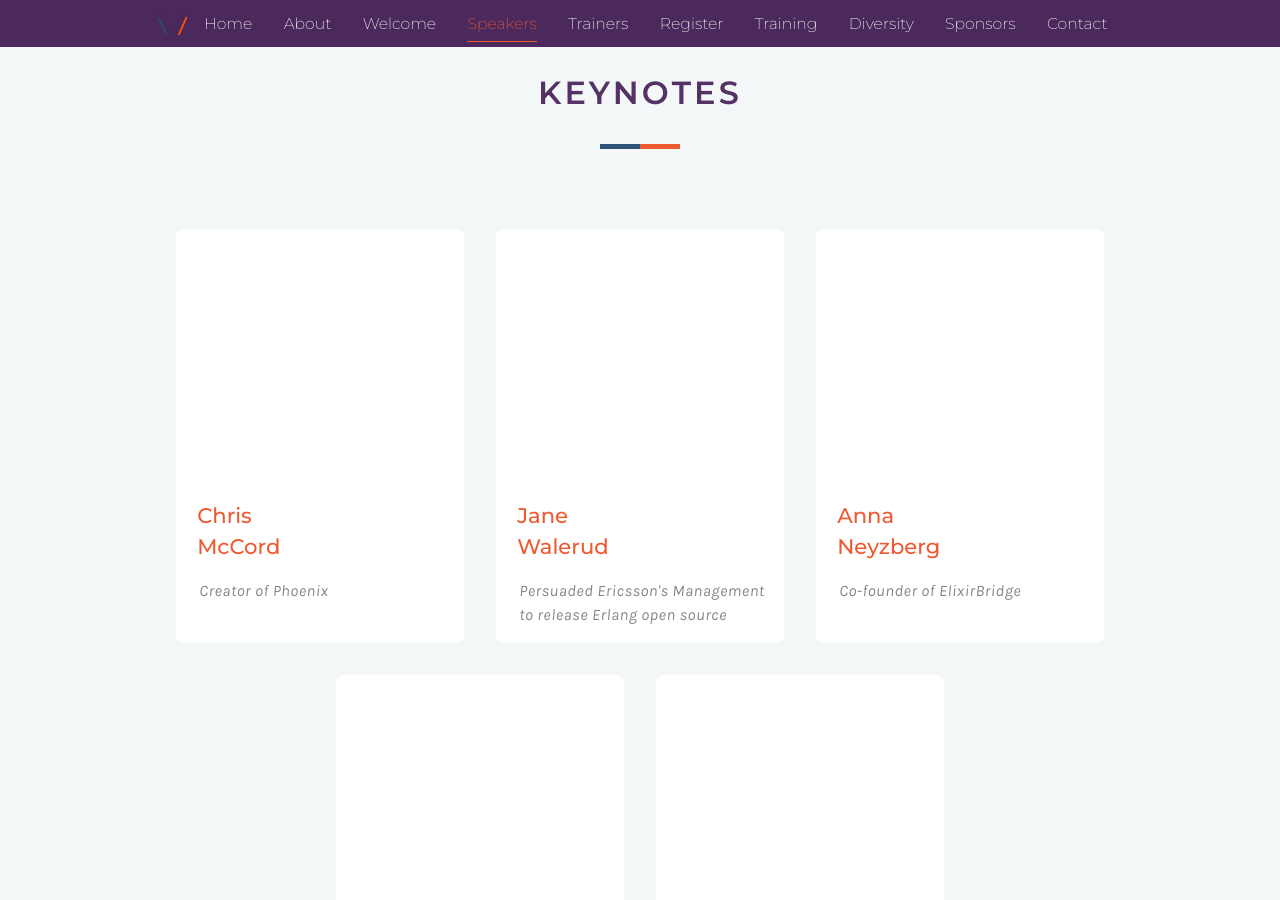
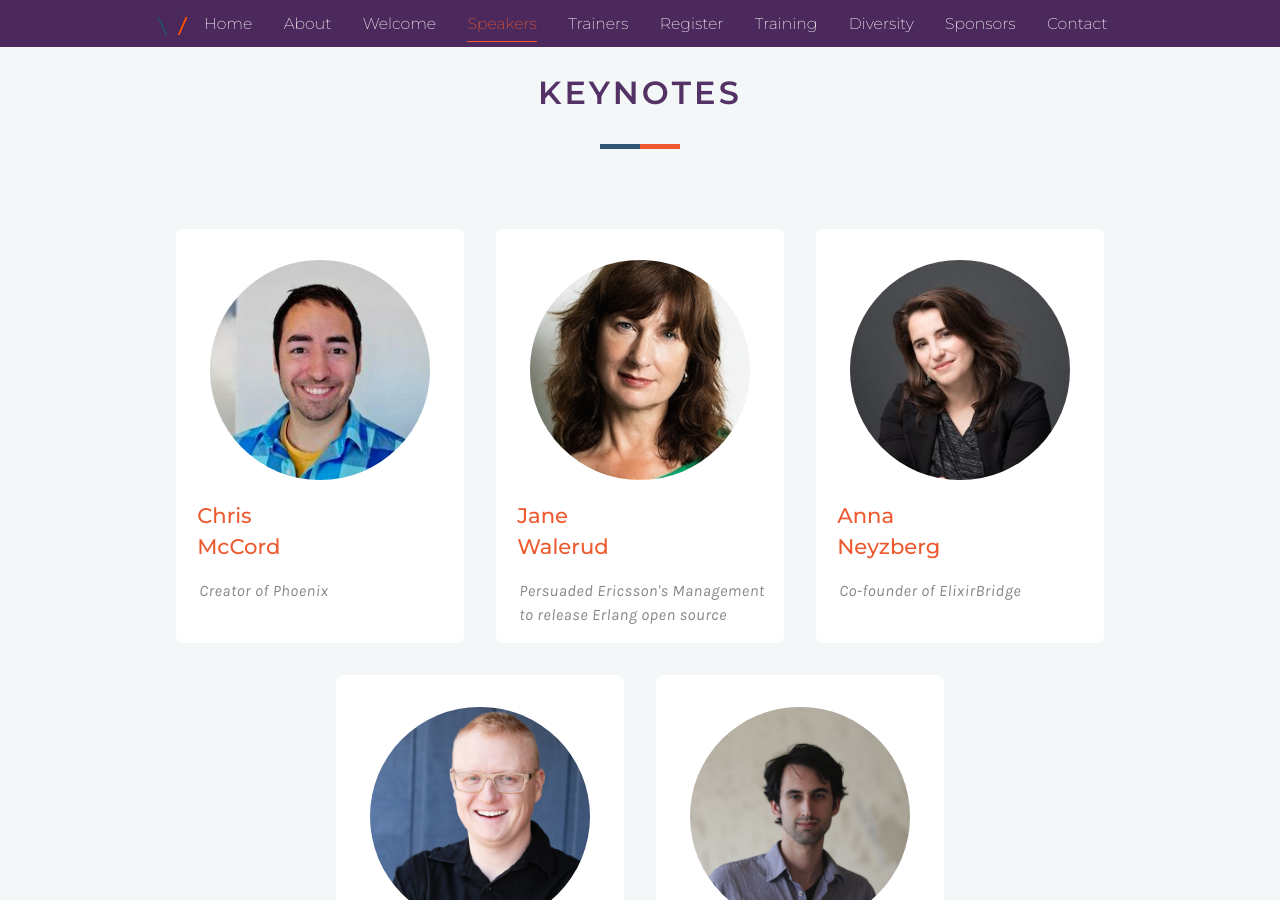
Before and after one commit to esl/virtual-elixirconf-eu-jekyll, a Jekyll site: the page built from index.html, in a window 1280 px wide and 900 px high, scrolled down 1916 px. Built offline with Jekyll 4.4.1, drawn with Linux system fonts in a browser that asks for light colours; some web fonts are replaced.

Commit message:
full path to image (no basepath used

```diff
--- a/_includes/keynotes.html
+++ b/_includes/keynotes.html
@@ -7,7 +7,7 @@
         {% for speaker in sorted %}
             <div class="item">
                 <a href="{{site.baseurl}}{{ speaker.url }}" class="item-head-link">
-                    <div class="img" style="background-image: url('{{site.baseurl}}/assets/images/{{ speaker.pic_url }}');">
+                    <div class="img" style="background-image: url('{{site.baseurl}}{{ speaker.pic_url }}');">
                         <i class="fa fa-plus-circle"></i>
                     </div>
                     <h4 class="item-name">
--- a/_includes/speakers.html
+++ b/_includes/speakers.html
@@ -12,7 +12,7 @@
     sorted %}
             <div class="item">
                 <a href="{{site.baseurl}}{{ speaker.url }}" class="item-head-link">
-                    <div class="img" style="background-image: url('{{site.baseurl}}/{{ speaker.pic_url }}');">
+                    <div class="img" style="background-image: url('{{site.baseurl}}{{ speaker.pic_url }}');">
                         <i class="fa fa-plus-circle"></i>
                     </div>
                     <h4 class="item-name">
--- a/_includes/trainers.html
+++ b/_includes/trainers.html
@@ -6,7 +6,7 @@
         {% for trainer in sorted %}
             <div class="item">
                 <a href="{{site.baseurl}}{{ trainer.url }}" class="item-head-link">
-                    <div class="img" style="background-image: url('{{site.baseurl}}/{{ trainer.pic_url }}');">
+                    <div class="img" style="background-image: url('{{site.baseurl}}{{ trainer.pic_url }}');">
                         <i class="fa fa-plus-circle"></i>
                     </div>
                     <h4 class="item-name">
```
